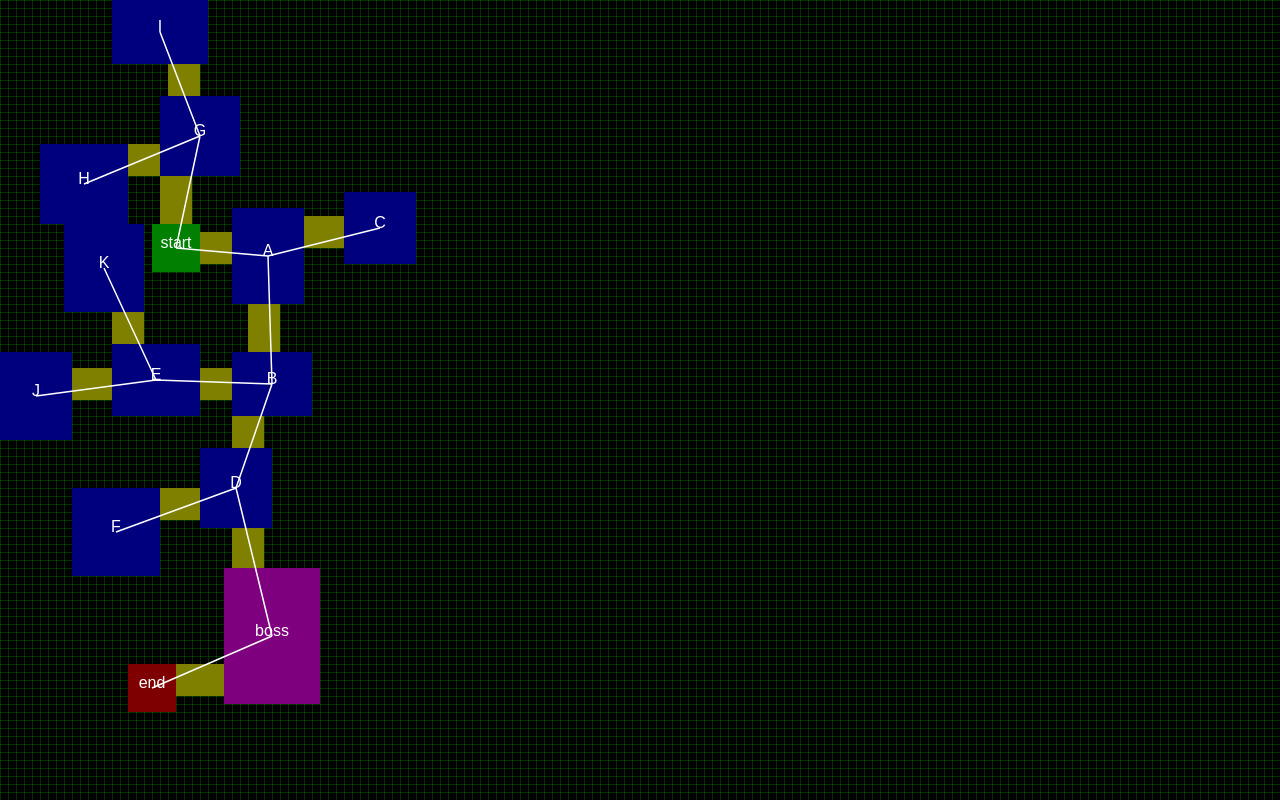
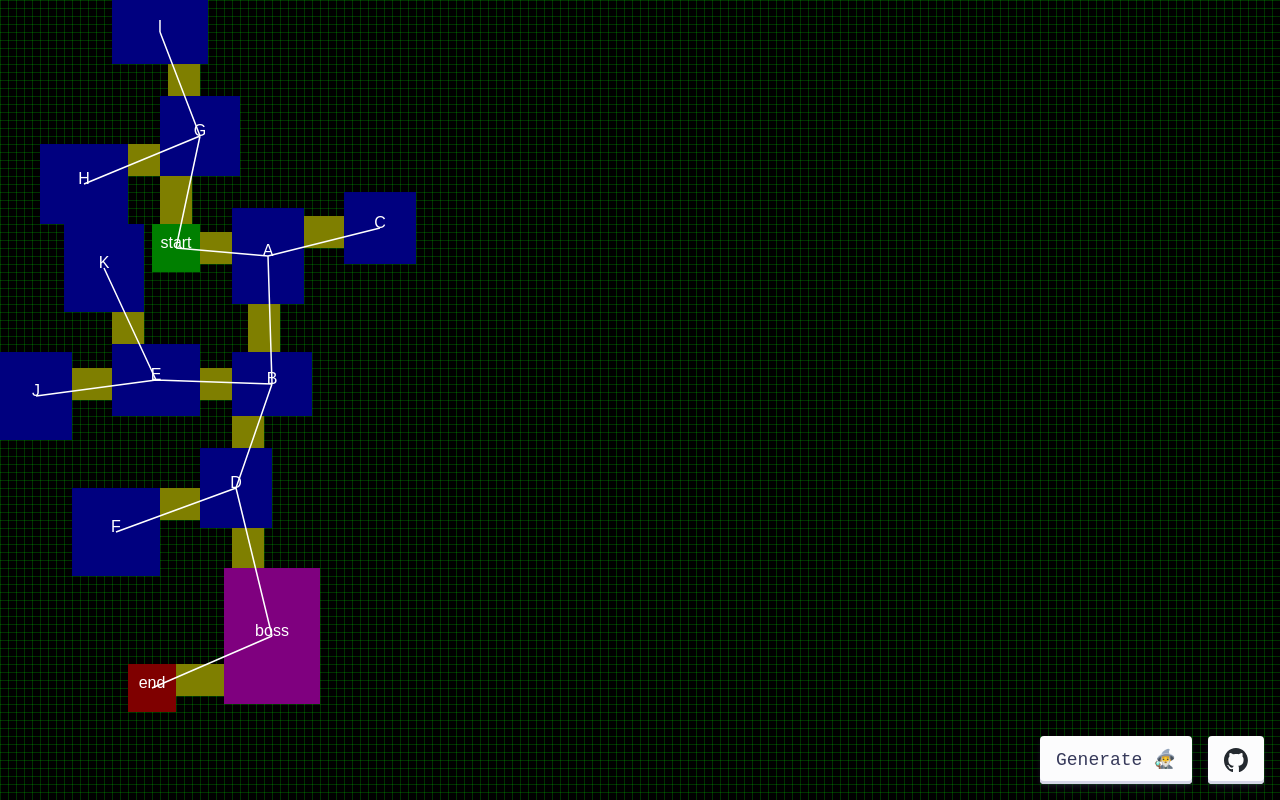
Before and after one commit to halftheopposite/graph-dungeon-generator, a website with bundled scripts: page public/index.html in a window 1280 px wide. Built offline with nearby package versions, Linux system fonts and the light colour scheme.

Commit message:
Make it easier to generate dungeons and access the repo

```diff
--- a/public/index.html
+++ b/public/index.html
@@ -4,10 +4,16 @@
     <meta charset="UTF-8" />
     <meta name="viewport" content="width=device-width, initial-scale=1.0" />
     <title>Circular graph dungeon generator</title>
+    <script src="index.js"></script>
     <link rel="stylesheet" href="style.css" />
   </head>
   <body>
     <canvas id="canvas"></canvas>
-    <script src="index.js"></script>
+    <div class="buttons-container">
+      <button id="button-generate" class="button">Generate 🧙‍♂️</button>
+      <button id="button-github" class="button" style="margin-left: 16px">
+        <img src="github-mark.svg" width="24px" height="24px" />
+      </button>
+    </div>
   </body>
 </html>
--- a/public/style.css
+++ b/public/style.css
@@ -1,6 +1,10 @@
 * {
   margin: 0;
   padding: 0;
+}
+
+html,
+body {
   background-color: black;
 }
 
@@ -11,3 +15,61 @@
   top: 0;
   bottom: 0;
 }
+
+.buttons-container {
+  position: absolute;
+  bottom: 16px;
+  left: 16px;
+  right: 16px;
+  display: flex;
+  flex-direction: row;
+  justify-content: flex-end;
+}
+
+.button {
+  align-items: center;
+  appearance: none;
+  background-color: #fcfcfd;
+  border-radius: 4px;
+  border-width: 0;
+  box-shadow: rgba(45, 35, 66, 0.4) 0 2px 4px,
+    rgba(45, 35, 66, 0.3) 0 7px 13px -3px, #d6d6e7 0 -3px 0 inset;
+  box-sizing: border-box;
+  color: #36395a;
+  cursor: pointer;
+  display: inline-flex;
+  font-family: "JetBrains Mono", monospace;
+  height: 48px;
+  justify-content: center;
+  line-height: 1;
+  list-style: none;
+  overflow: hidden;
+  padding-left: 16px;
+  padding-right: 16px;
+  text-align: left;
+  text-decoration: none;
+  transition: box-shadow 0.15s, transform 0.15s;
+  user-select: none;
+  -webkit-user-select: none;
+  touch-action: manipulation;
+  white-space: nowrap;
+  will-change: box-shadow, transform;
+  font-size: 18px;
+  position: relative;
+}
+
+.button:focus {
+  box-shadow: #d6d6e7 0 0 0 1.5px inset, rgba(45, 35, 66, 0.4) 0 2px 4px,
+    rgba(45, 35, 66, 0.3) 0 7px 13px -3px, #d6d6e7 0 -3px 0 inset;
+}
+
+.button:hover {
+  box-shadow: rgba(45, 35, 66, 0.4) 0 4px 8px,
+    rgba(45, 35, 66, 0.3) 0 7px 13px -3px, #d6d6e7 0 -3px 0 inset;
+  transform: translateY(-2px);
+}
+
+.button:active {
+  box-shadow: #d6d6e7 0 3px 7px inset;
+  transform: translateY(2px);
+}
--- a/src/index.ts
+++ b/src/index.ts
@@ -6,16 +6,17 @@ import { logStep } from "./utils";
 /**
  * Entry point to run a dungeon generation and drawing it 🧙‍♂️.
  */
-function start() {
+function generateAndDraw() {
   const rootNode = logStep(`Generate ✅`, () => generate(LARGE));
   logStep(`Draw ✅`, () => draw(rootNode));
 }
 
 /**
- * Will run a high number of dungeon generation and compute a percentage of failed ones.
- * Note: useful to know if you're making progress or regression when updating the dungeon generation code.
+ * ⚠️ UNCOMMENT WHEN NEEDED ⚠️
+ * Will run a high number of dungeon generations and compute a percentage of failed ones.
+ * Useful to know if you're making progress or regressing when updating the dungeon generation algorithm.
  */
-function startGenerationTesting() {
+function testGenerationSuccessRate() {
   let errorCount = 0;
 
   for (let i = 0; i < 10000; i++) {
@@ -30,5 +31,17 @@ function startGenerationTesting() {
   console.log(`${percentage}% of rooms couldn't be placed.`);
 }
 
-start();
-// startGenerationTesting();
+window.onload = () => {
+  generateAndDraw();
+
+  const buttonGenerate = document.getElementById(
+    "button-generate"
+  ) as HTMLButtonElement;
+  buttonGenerate.onclick = () => generateAndDraw();
+
+  const buttonGitHub = document.getElementById(
+    "button-github"
+  ) as HTMLButtonElement;
+  buttonGitHub.onclick = () =>
+    window.open("https://github.com/halftheopposite/graph-dungeon-generator");
+};
```
Also changed, not shown: public/github-mark.svg (added).
